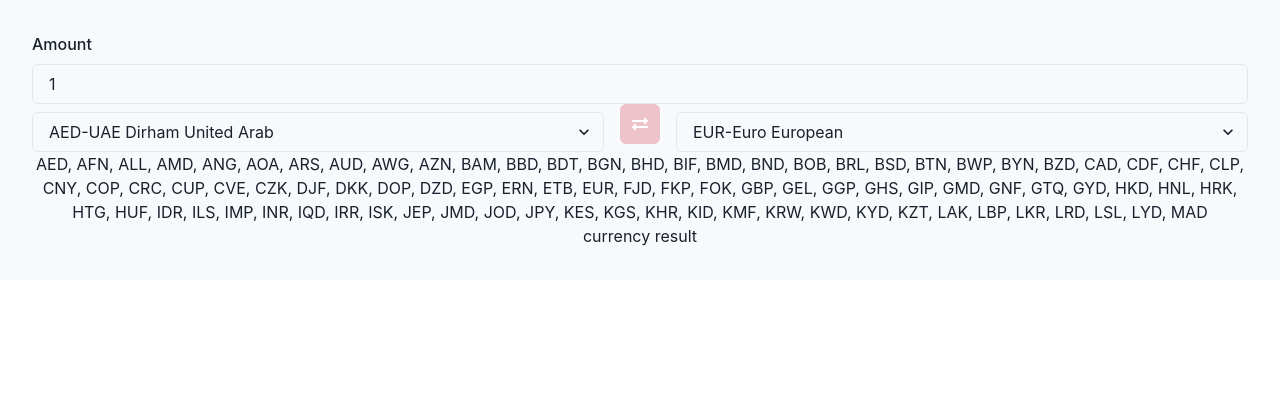
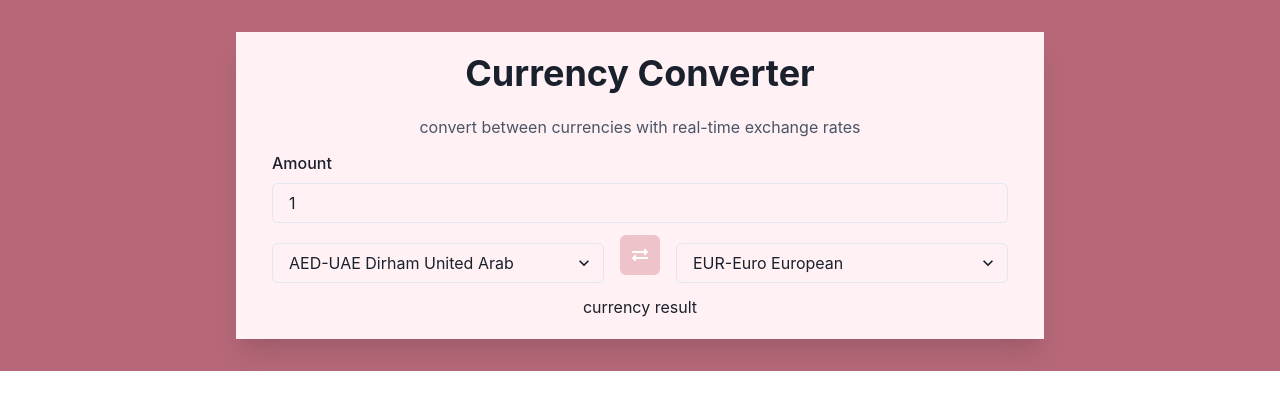
Before and after one commit to cupidtiy/currency-converter, a React (Vite) app: page / in a window 1280 px wide. Shown: the top 410 px of the page. Built offline with nearby package versions, Linux system fonts and the light colour scheme.

Commit message:
app styling

```diff
--- a/src/App.tsx
+++ b/src/App.tsx
@@ -1,3 +1,4 @@
+import { Box, Container, Heading, Text, VStack } from '@chakra-ui/react'
 import './App.css'
 import CurrencyConverter from './components/CurrencyConverter'
 
@@ -5,7 +6,24 @@ function App() {
 
   return (
     <>
-      <CurrencyConverter/>
+      <Box
+        py={5}
+        px={5}
+        backgroundColor={'brand.50'}
+        boxShadow={'xl'}>
+        <Container maxW={"container.md"}>
+          <VStack spacing={3} align={'stretch'}>
+            <Heading
+              as='h1'
+              size="xl"
+              mb={2}
+            > Currency Converter</Heading>
+            <Text color="gray.600"> convert between currencies with real-time exchange rates</Text>
+            <CurrencyConverter />
+          </VStack>
+        </Container>
+
+      </Box>
     </>
   )
 }
--- a/src/components/CurrencyConverter.tsx
+++ b/src/components/CurrencyConverter.tsx
@@ -1,7 +1,6 @@
 import { Text } from '@chakra-ui/react'
 import { useState } from 'react'
 import CurrencyInput from './CurrencyInput'
-import currencies from '../data/currencies'
 import CurrencySelector from './CurrencySelector'
 
 const CurrencyConverter = () => {
@@ -42,7 +41,6 @@ const CurrencyConverter = () => {
                 onFromCurrencyChange={handleFromCurrencyChange}
                 onToCurrencyChange={handleToCurrencyChange}
                 onSwapCurrencies={handleSwapCurrencies}/>
-            <Text>  {currencies.map(currency => currency.code).join(', ')} </Text>
             <Text> currency result </Text>
 
         </>
--- a/src/theme.ts
+++ b/src/theme.ts
@@ -22,7 +22,7 @@ const theme = extendTheme({
   styles: {
     global: {
       body: {
-        bg: 'gray.50',
+        bg: 'brand.900',
         color: 'gray.800', // <-- makes all text readable
       },
     },
```
